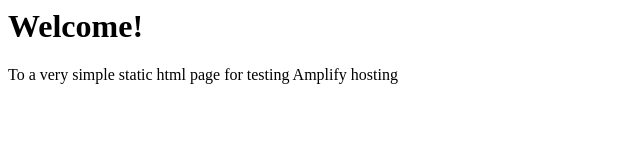
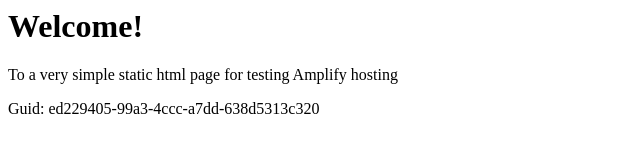
Before and after one commit to aws-aemilia-kix/Github-PR-Commit-Integration-Test-DoNotTouch-GithubWebhookPreviewCanaryTest-v1-prod-ap-northeast-3, a website: page src/index.html in a window 1280 px wide. Shown: the whole page, without its empty margins (0-640 px from the left). Drawn offline with Linux system fonts and the light colour scheme.

Commit message:
commit from integ tests

```diff
--- a/src/index.html
+++ b/src/index.html
@@ -1,3 +1,5 @@
+
+
 <html lang="en">
 
 <head>
@@ -10,6 +12,6 @@
 <body>
     <h1>Welcome!</h1>
     <p>To a very simple static html page for testing Amplify hosting</p>
-</body>
+    <p>Guid: ed229405-99a3-4ccc-a7dd-638d5313c320</p></body>
 
 </html>
```
